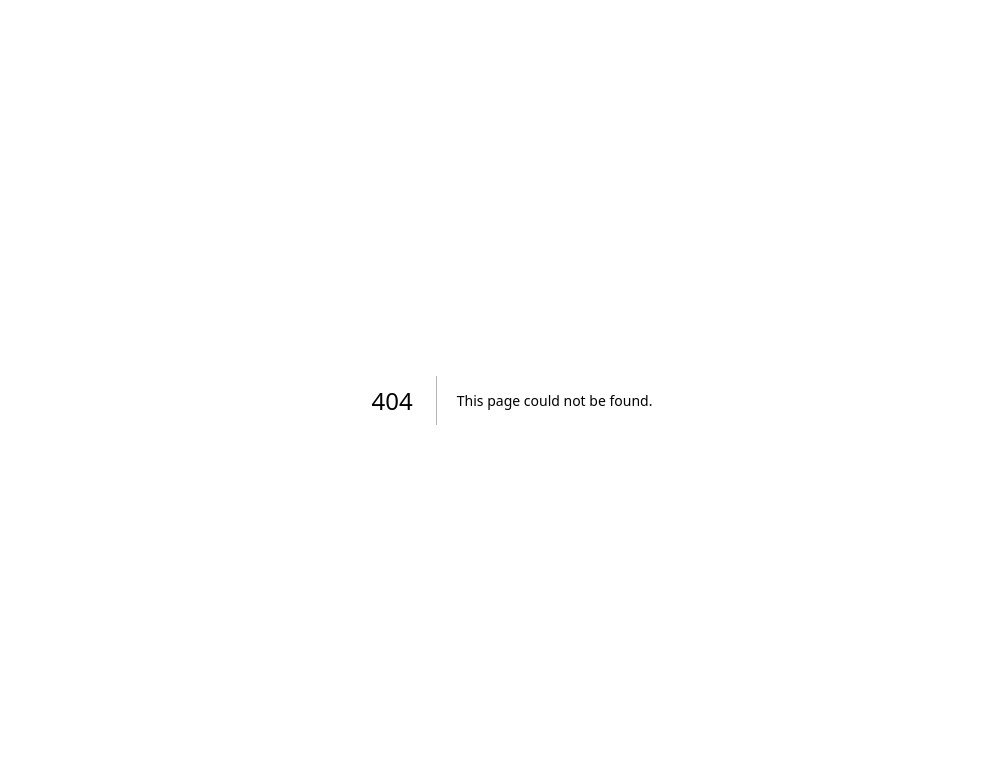
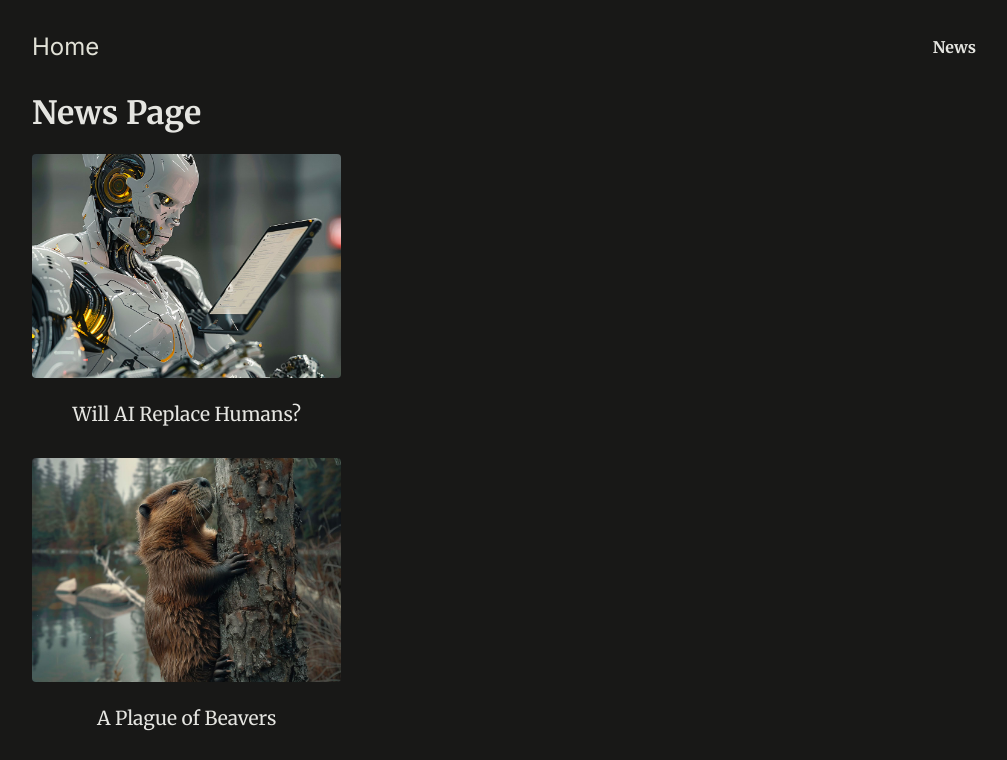
Before and after one commit to pankajnelsontirkey/nextjs-complete, a Next.js app in the folder routing-and-rendering/: page /news in a window 1280 px wide. Before the commit this address had no page. Shown: the top 760 px of the page, without its empty margins (128-1135 px from the left). Built offline with nearby package versions, Linux system fonts and the light colour scheme.

Commit message:
created /news path and components for NewsList and NewsItem;

```diff
--- a/routing-and-rendering/app/layout.js
+++ /dev/null
@@ -1,14 +0,0 @@
-import './globals.css';
-
-export const metadata = {
-  title: 'Next.js Page Routing & Rendering',
-  description: 'Learn how to route to different pages.',
-}
-
-export default function RootLayout({ children }) {
- return (
-    <html lang="en">
-      <body>{children}</body>
-    </html>
-  )
-}
--- /dev/null
+++ b/routing-and-rendering/app/layout.jsx
@@ -0,0 +1,20 @@
+import MainHeader from '@/components/main-header';
+import './globals.css';
+
+export const metadata = {
+  title: 'Next.js Page Routing & Rendering',
+  description: 'Learn how to route to different pages.'
+};
+
+export default function RootLayout({ children }) {
+  return (
+    <html lang='en'>
+      <body>
+        <div id='page'>
+          <MainHeader />
+          {children}
+        </div>
+      </body>
+    </html>
+  );
+}
--- /dev/null
+++ b/routing-and-rendering/app/news/page.jsx
@@ -0,0 +1,13 @@
+import NewsList from '@/components/news-list';
+import { DUMMY_NEWS } from '@/dummy-news';
+
+export default function NewsPage() {
+  return (
+    <>
+      <h1>News Page</h1>
+      <ul className='news-list'>
+        <NewsList news={DUMMY_NEWS} />
+      </ul>
+    </>
+  );
+}
--- /dev/null
+++ b/routing-and-rendering/components/main-header.jsx
@@ -0,0 +1,20 @@
+import Link from 'next/link';
+
+export default function MainHeader() {
+  return (
+    <>
+      <header id='main-header'>
+        <div id='logo'>
+          <Link href='/'>Home</Link>
+        </div>
+        <nav>
+          <ul>
+            <li>
+              <Link href='/news'>News</Link>
+            </li>
+          </ul>
+        </nav>
+      </header>
+    </>
+  );
+}
--- /dev/null
+++ b/routing-and-rendering/components/news-list.jsx
@@ -0,0 +1,16 @@
+import Link from 'next/link';
+
+export default function NewsList({ news }) {
+  return (
+    <ul className='news-list'>
+      {news.map((newsItem) => (
+        <li key={newsItem.id}>
+          <Link href={`/news/${newsItem.slug}`}>
+            <img src={`/images/news/${newsItem.image}`} alt={newsItem.title} />
+            <span>{newsItem.title}</span>
+          </Link>
+        </li>
+      ))}
+    </ul>
+  );
+}
--- /dev/null
+++ b/routing-and-rendering/dummy-news.js
@@ -0,0 +1,47 @@
+export const DUMMY_NEWS = [
+  {
+    id: 'n1',
+    slug: 'will-ai-replace-humans',
+    title: 'Will AI Replace Humans?',
+    image: 'ai-robot.jpg',
+    date: '2021-07-01',
+    content:
+      'Since late 2022 AI is on the rise and therefore many people worry whether AI will replace humans. The answer is not that simple. AI is a tool that can be used to automate tasks, but it can also be used to augment human capabilities. The future is not set in stone, but it is clear that AI will play a big role in the future. The question is how we will use it.'
+  },
+  {
+    id: 'n2',
+    slug: 'beaver-plague',
+    title: 'A Plague of Beavers',
+    image: 'beaver.jpg',
+    date: '2022-05-01',
+    content:
+      'Beavers are taking over the world. They are building dams everywhere and flooding entire cities. What can we do to stop them?'
+  },
+  {
+    id: 'n3',
+    slug: 'couple-cooking',
+    title: 'Spend more time together!',
+    image: 'couple-cooking.jpg',
+    date: '2024-03-01',
+    content:
+      'Cooking together is a great way to spend more time with your partner. It is fun and you get to eat something delicious afterwards. What are you waiting for? Get cooking!'
+  },
+  {
+    id: 'n4',
+    slug: 'hiking',
+    title: 'Hiking is the best!',
+    image: 'hiking.jpg',
+    date: '2024-01-01',
+    content:
+      'Hiking is a great way to get some exercise and enjoy the great outdoors. It is also a great way to clear your mind and reduce stress. So what are you waiting for? Get out there and start hiking!'
+  },
+  {
+    id: 'n5',
+    slug: 'landscape',
+    title: 'The beauty of landscape',
+    image: 'landscape.jpg',
+    date: '2022-07-01',
+    content:
+      'Landscape photography is a great way to capture the beauty of nature. It is also a great way to get outside and enjoy the great outdoors. So what are you waiting for? Get out there and start taking some pictures!'
+  }
+];
```
Also changed, not shown: routing-and-rendering/app/lib/news.js (added, +46 -0 lines), routing-and-rendering/app/news/[slug]/not-found.jsx (added, +8 -0 lines), routing-and-rendering/app/news/[slug]/page.jsx (added, +23 -0 lines), routing-and-rendering/app/not-found.jsx (added, +8 -0 lines), routing-and-rendering/app/page.jsx (renamed from routing-and-rendering/app/page.js).
